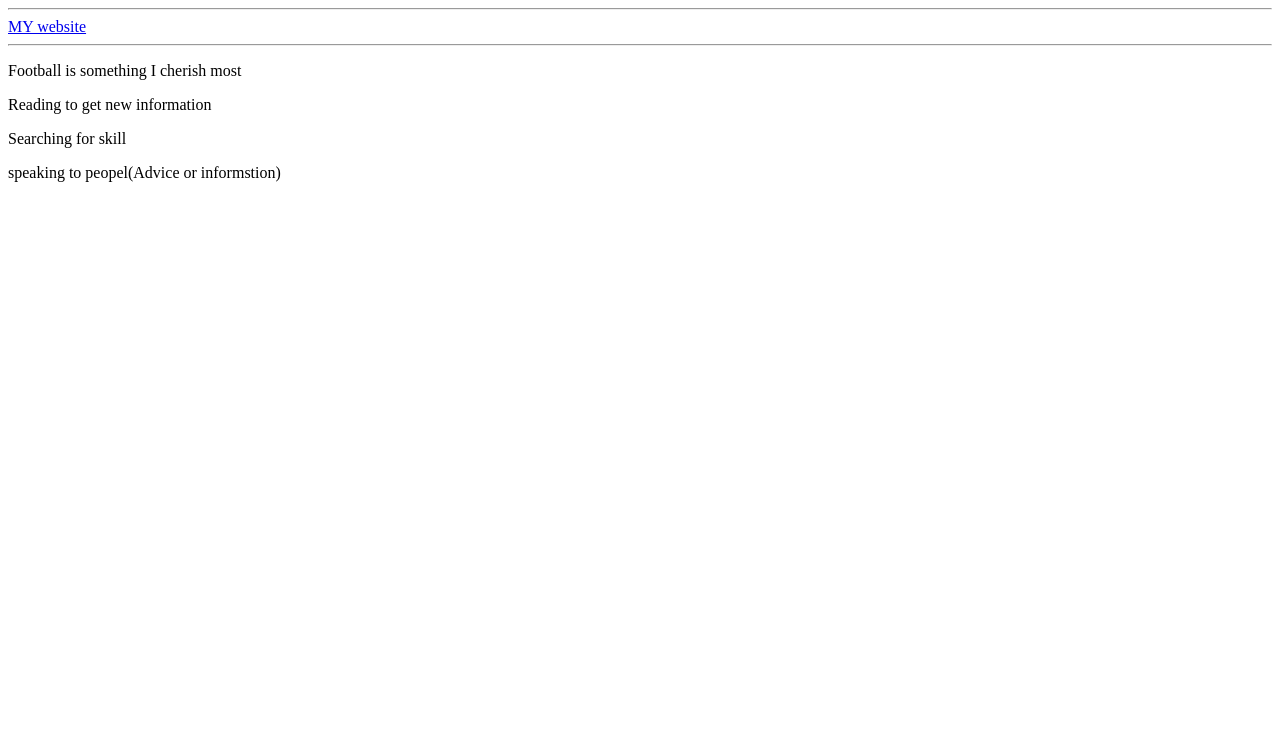
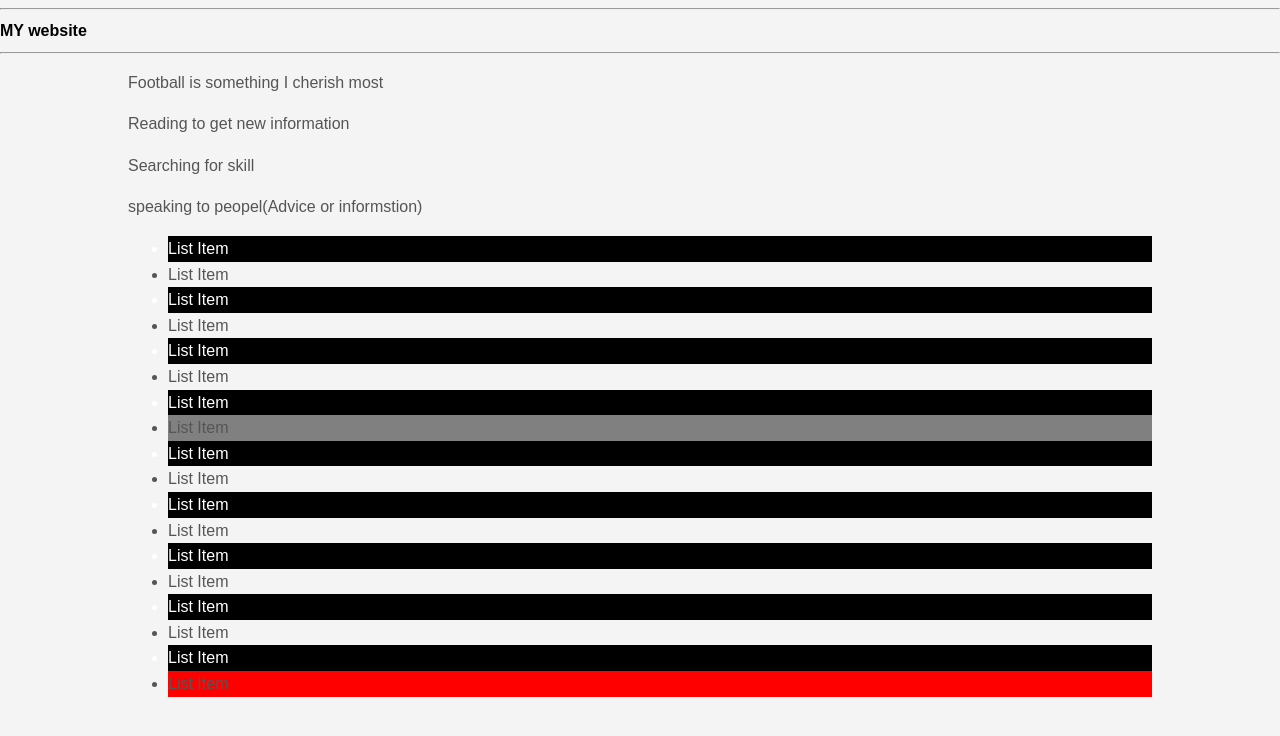
Before and after one commit to RasaqYakub/my-website, a plain HTML site: page my hobbi.html in a window 1280 px wide. Drawn offline with Linux system fonts and the light colour scheme.

Commit message:
Update my hobbi.html

```diff
--- a/my hobbi.html
+++ b/my hobbi.html
@@ -2,13 +2,38 @@
 <html>
 <head>
 	<title>My hobbi</title>
+	<link rel="stylesheet" type="text/css" href="css/style.css">
 </head>
 <body>
 	<hr>
-	<a href="index.html">MY website</a><hr>
+	<strong><a href="index.html">MY website</a><hr></strong>
+	<div class="container">
 <p>Football is something I cherish most</p>
 <p>Reading to get new information</p>
 <p>Searching for skill</p>
 <p>speaking to peopel(Advice or informstion)</p>
+<ul class="my-list">
+	<li>List Item</li>
+	<li>List Item</li>
+	<li>List Item</li>
+	<li>List Item</li>
+	<li>List Item</li>
+	<li>List Item</li>
+	<li>List Item</li>
+	<li>List Item</li>
+	<li>List Item</li>
+	<li>List Item</li>
+	<li>List Item</li>
+	<li>List Item</li>
+	<li>List Item</li>
+	<li>List Item</li>
+	<li>List Item</li>
+	<li>List Item</li>
+	<li>List Item</li>
+	<li>List Item</li>
+</ul>
+
+
+</div>
 </body>
 </html>
```
